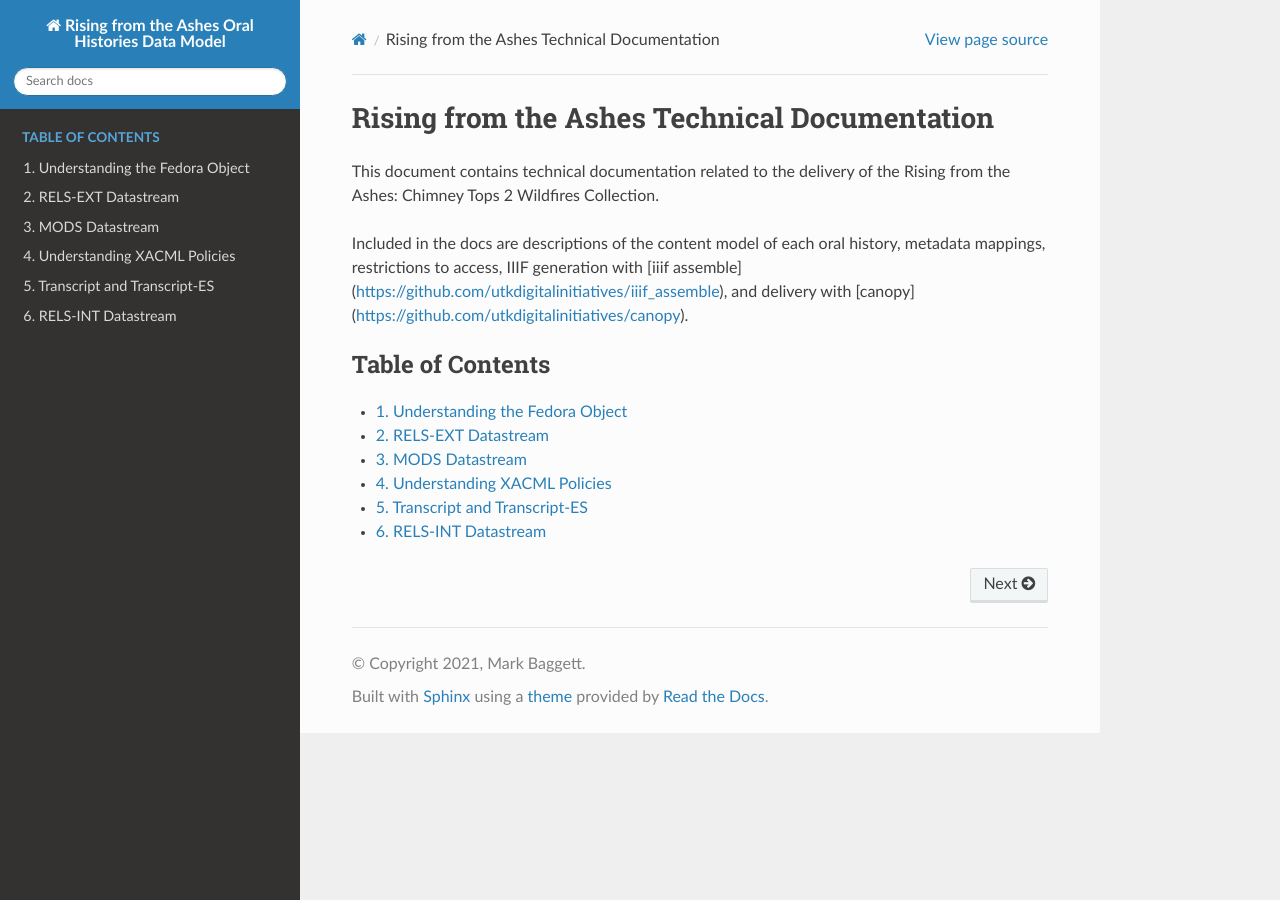
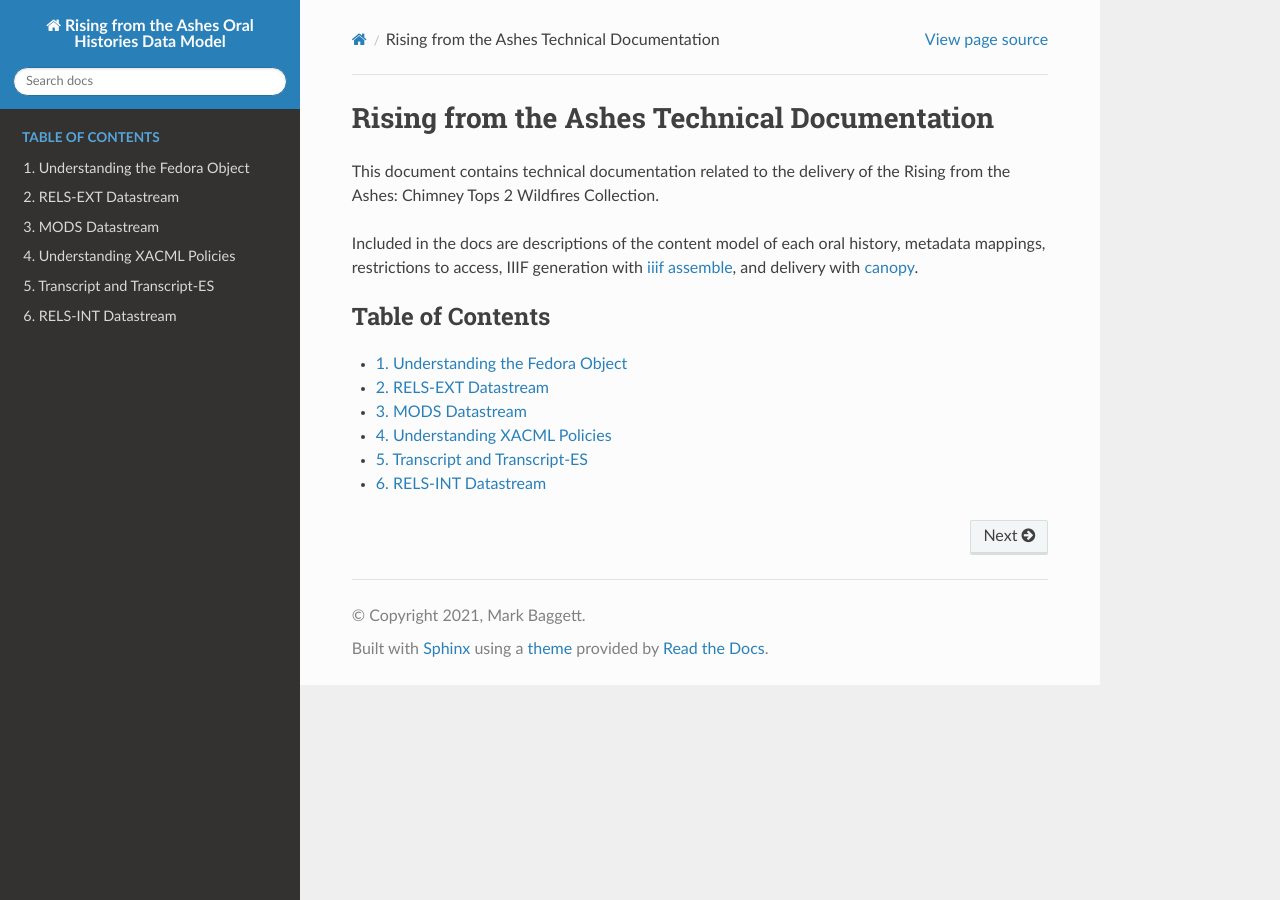
Before and after one commit to markpbaggett/rfta_data_models, a Sphinx documentation site: the page built from docs/source/index.rst, in a window 1280 px wide. Built offline with Sphinx 7.4.7 and the Read the Docs theme 2.0.0, drawn with Linux system fonts in a browser that asks for light colours.

Commit message:
Convert md anchors to rst.

```diff
--- a/docs/source/index.rst
+++ b/docs/source/index.rst
@@ -10,8 +10,8 @@ This document contains technical documentation related to the delivery of the Ri
 Wildfires Collection.
 
 Included in the docs are descriptions of the content model of each oral history, metadata mappings, restrictions to
-access, IIIF generation with [iiif assemble](https://github.com/utkdigitalinitiatives/iiif_assemble), and delivery with
-[canopy](https://github.com/utkdigitalinitiatives/canopy).
+access, IIIF generation with `iiif assemble <https://github.com/utkdigitalinitiatives/iiif_assemble>`_, and delivery with
+`canopy <https://github.com/utkdigitalinitiatives/canopy>`_.
 
 .. toctree::
    :maxdepth: 1
```
